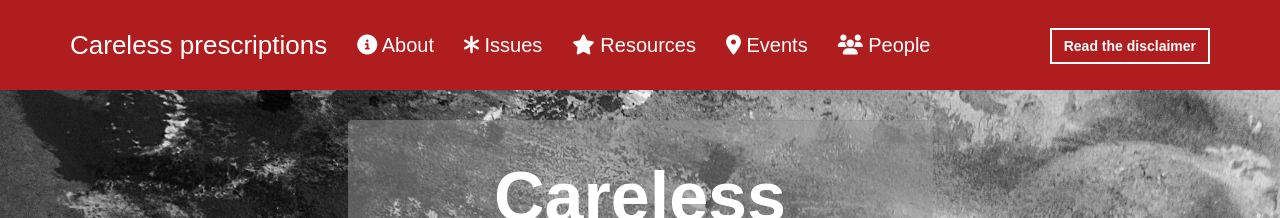
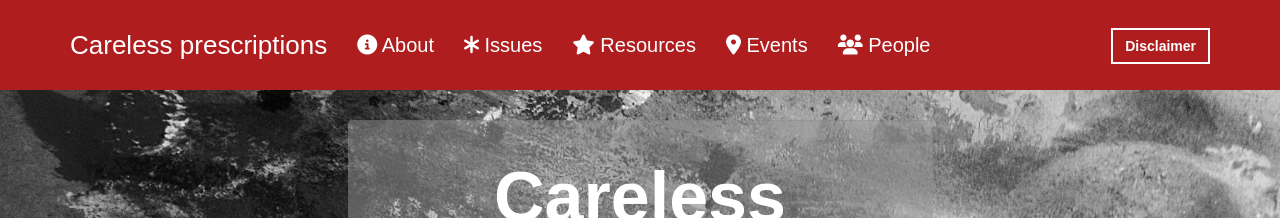
Before and after one commit to reginafcompton/careless-prescriptions, a Jekyll site: the page built from index.html, in a window 1280 px wide and 900 px high. Shown: the top 218 px of the window. Built offline with Jekyll 4.4.1, drawn with Linux system fonts in a browser that asks for light colours; nearby versions of some CDN libraries; some web fonts are replaced.

Commit message:
Small CSS change for tablet

```diff
--- a/_layouts/default.html
+++ b/_layouts/default.html
@@ -64,8 +64,8 @@
                     </li>
                 </ul>
 
-                <a href="/disclaimer" class="btn btn-nav pull-right hidden-xs">Read the disclaimer</a>
-                <a href="/disclaimer" class="btn btn-nav hidden-sm hidden-md hidden-lg hidden-xl">Read the disclaimer</a>
+                <a href="/disclaimer" class="btn btn-nav pull-right hidden-xs">Disclaimer</a>
+                <a href="/disclaimer" class="btn btn-nav hidden-sm hidden-md hidden-lg hidden-xl">Disclaimer</a>
             </div>
             <!-- /.navbar-collapse -->
         </div>
--- a/css/scrolling-nav.css
+++ b/css/scrolling-nav.css
@@ -44,25 +44,25 @@
 
 .about-section {
     min-height: 500px;
-    padding-top: 8%;
+    padding-top: 12%;
 }
 
 .issues-section {
     min-height: 500px;
-    padding-top: 8%;
+    padding-top: 12%;
 }
 
 .keynote-section {
     min-height: 500px;
-    padding-top: 8%;
+    padding-top: 12%;
 }
 
 .org-section {
     min-height: 500px;
-    padding-top: 8%;
+    padding-top: 12%;
 }
 
 .there-section {
     min-height: 500px;
-    padding-top: 8%;
+    padding-top: 12%;
 }
--- a/index.html
+++ b/index.html
@@ -39,8 +39,8 @@
                 <h2>Issues</h2>
                 <p>Careless Prescriptions addresses two critical issues: (1) the site argues for "written informed consent" (i.e., written consent voluntarily signed by a patient who is competent and who understands the terms of the consent), and (2) the site provides information about Florida Wrongful Death statute. Read more about these issues by clicking below.</p>
                 <div class="row">
-                    <div class="col-md-6 text-center"><a href="/informed-consent" class="btn btn-lg btn-page"> Informed Consent</a></div>
-                    <div class="col-md-6 text-center"><a href="/free-kill" class="btn btn-lg btn-page">Florida's Free Kill Law</a></div>
+                    <div class="col-xs-6 text-center"><a href="/informed-consent" class="btn btn-lg btn-page"> Informed Consent</a></div>
+                    <div class="col-xs-6 text-center"><a href="/free-kill" class="btn btn-lg btn-page">Florida's Free Kill Law</a></div>
                 </div>
             </div>
         </div>
```
